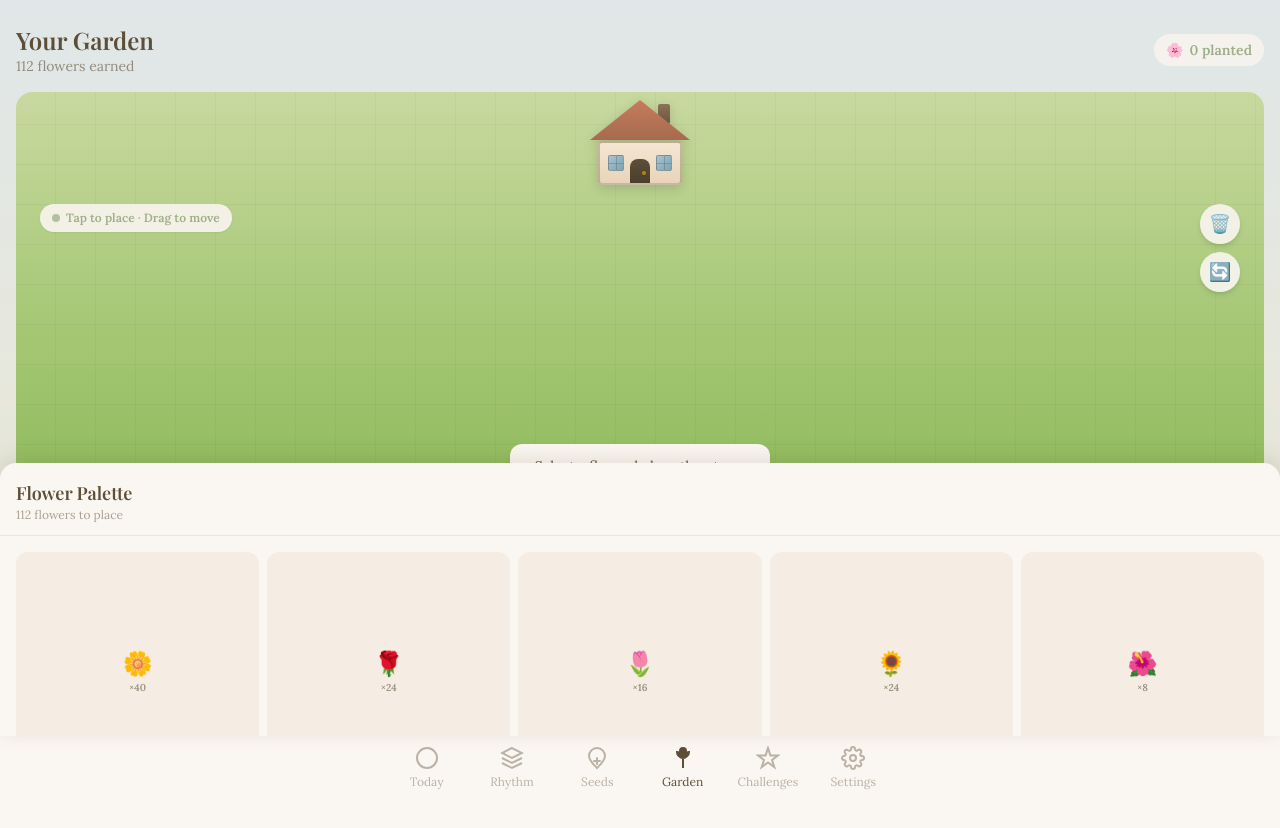
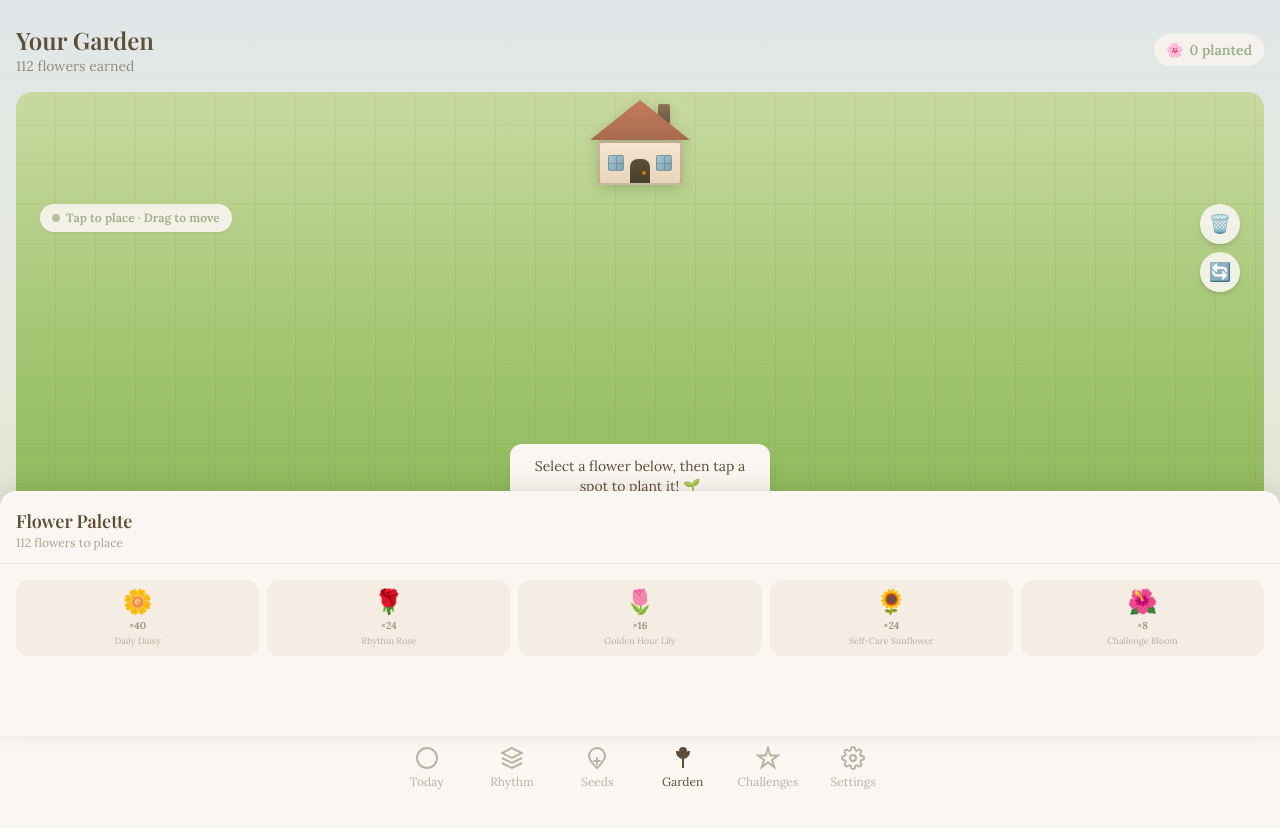
Before and after one commit to graceolivia/Rhythms-MVP-web, a React (Vite) app in the folder rhythm/: page /garden in a window 1280 px wide. Shown: the top 828 px of the page. Built offline with nearby package versions, Linux system fonts and the light colour scheme.

Commit message:
add labels

```diff
--- a/rhythm/index.html
+++ b/rhythm/index.html
@@ -16,6 +16,8 @@
     <link rel="apple-touch-icon" href="/icons/icon-192x192.svg" />
 
     <!-- Favicon -->
+    <link rel="icon" type="image/png" sizes="32x32" href="/favicon.png" />
+    <link rel="icon" type="image/x-icon" href="/favicon.ico" />
     <link rel="icon" type="image/svg+xml" href="/icons/icon-192x192.svg" />
   </head>
   <body>
--- a/rhythm/src/screens/Garden.tsx
+++ b/rhythm/src/screens/Garden.tsx
@@ -138,7 +138,7 @@ function FlowerPalette() {
                 <button
                   key={type}
                   onClick={() => handleSelect(type)}
-                  className={`aspect-square flex flex-col items-center justify-center rounded-xl transition-all duration-200 border-2 p-1 ${
+                  className={`flex flex-col items-center justify-center rounded-xl transition-all duration-200 border-2 p-2 ${
                     isSelected
                       ? 'border-sage bg-sage/20 scale-105'
                       : 'border-transparent bg-parchment hover:bg-linen hover:scale-105'
@@ -146,6 +146,7 @@ function FlowerPalette() {
                 >
                   <span className="text-2xl leading-none">{FLOWER_CATALOG[type].emoji}</span>
                   <span className="text-[10px] text-bark/60 font-semibold mt-1">×{count}</span>
+                  <span className="text-[9px] text-bark/40 mt-0.5 leading-tight text-center">{FLOWER_CATALOG[type].label}</span>
                 </button>
               );
             })}
```
Also changed, not shown: rhythm/public/favicon.png (added), 1 other file (tests, documents, lock files or other folders).
